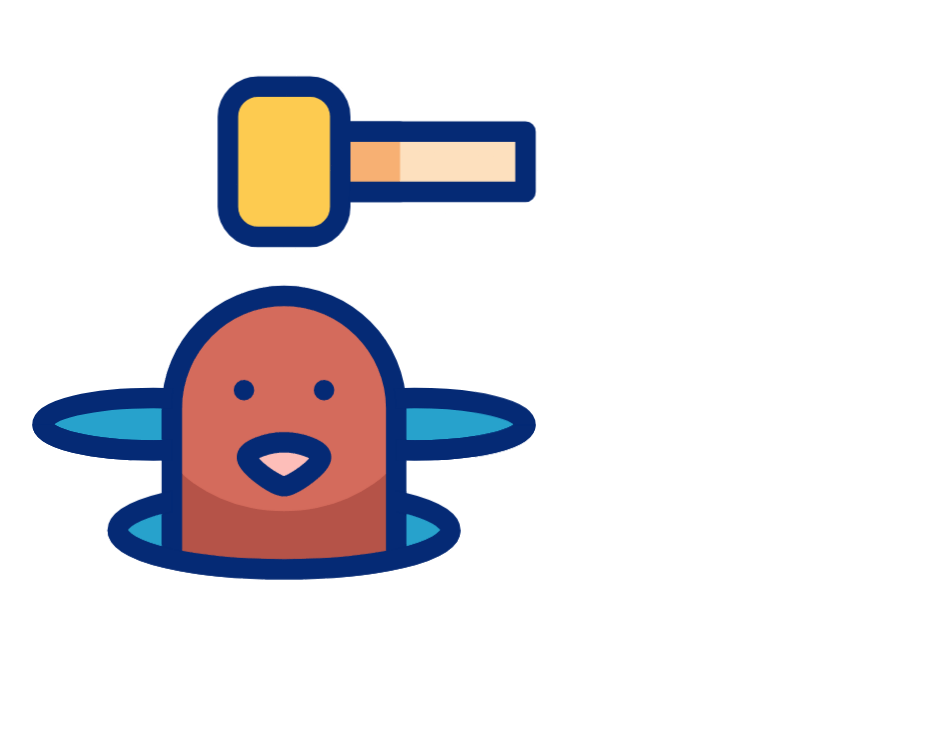
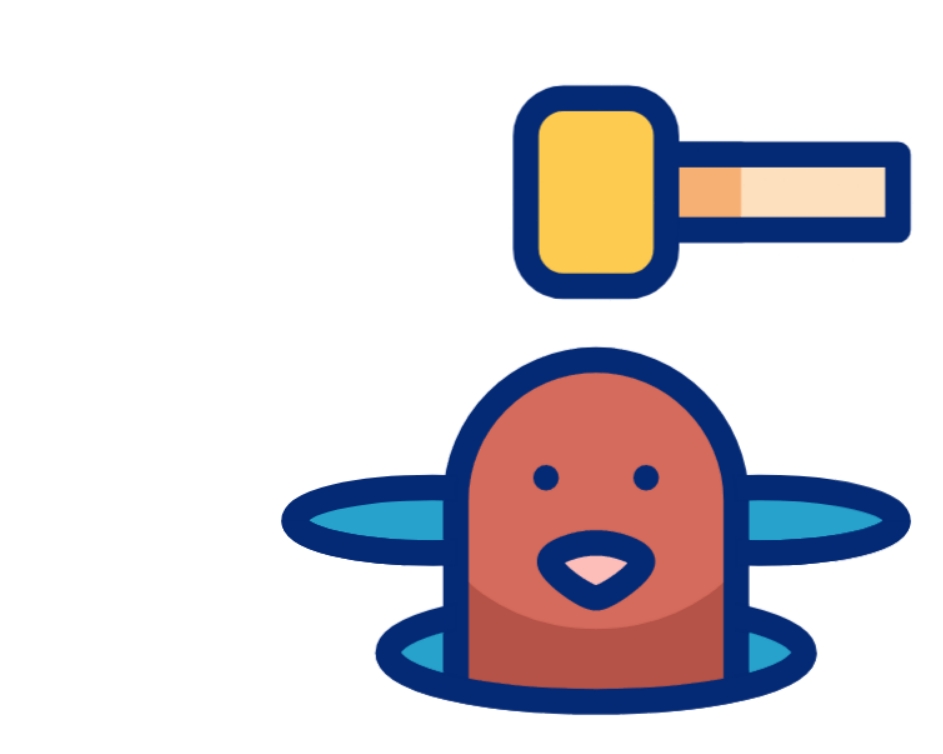
Before and after one commit to MolePMS/MolePMS, a plain HTML site: page index.html in a window 1280 px wide. Shown: the whole page, without its empty margins (44-987 px from the left). Drawn offline with Linux system fonts and the light colour scheme.

Commit message:
Update index.html

```diff
--- a/index.html
+++ b/index.html
@@ -5,8 +5,25 @@
     <meta name="viewport" content="width=device-width, initial-scale=1.0">
     <title>Redirecting...</title>
     <meta http-equiv="refresh" content="3;url=http://15.164.30.107:8080/">
+
+    <style>
+        /* 페이지 전체를 채우고 중앙 정렬 */
+        body, html {
+            height: 100%;
+            margin: 0;
+            display: flex;
+            justify-content: center;
+            align-items: center;
+        }
+
+        /* 이미지 크기 조정 (옵션) */
+        img {
+            width: 800px;
+            height: 800px
+        }
+    </style>
 </head>
 <body>
-    <img src="animation.gif">
+    <img src="animation.gif" alt="Animation">
 </body>
 </html>
```
